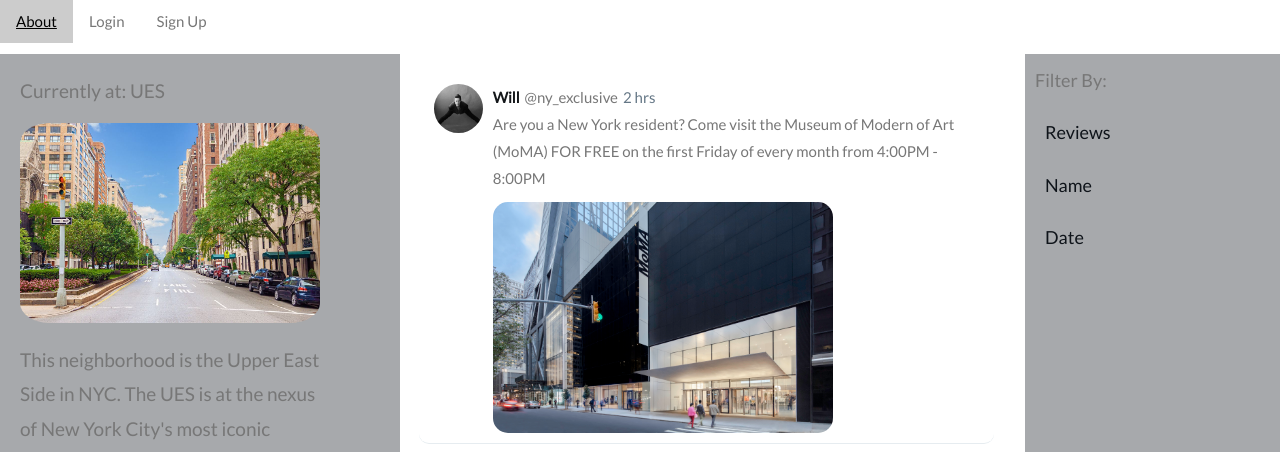
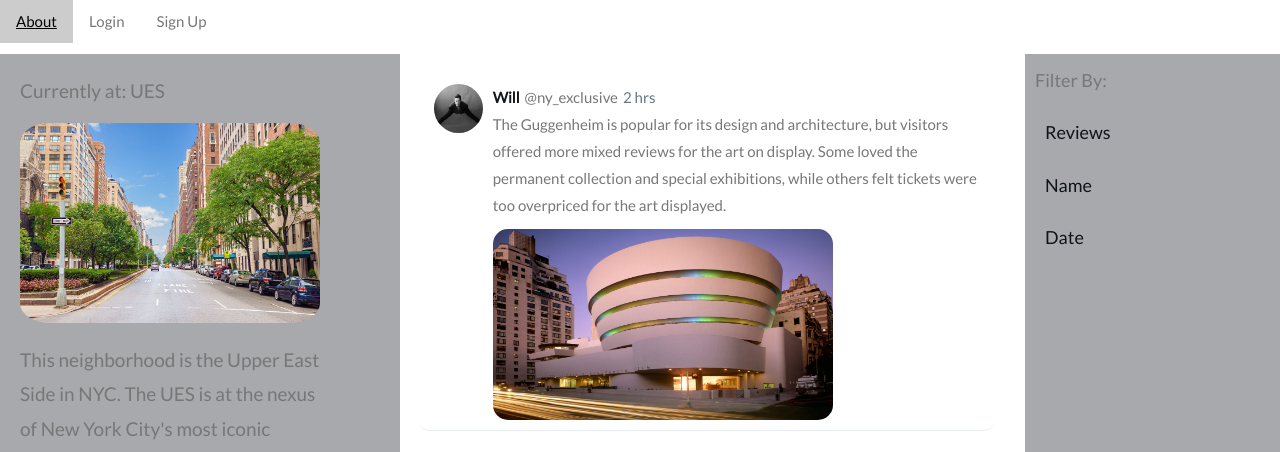
Before and after one commit to emiklap/connectNYC, a Flask app: page /home in a window 1280 px wide; the page is wider, and only the part inside the window is pictured. Shown: the top 452 px of that part. Run offline with Flask 3, Linux system fonts and the light colour scheme; some libraries are stand-ins or nearby versions.

Commit message:
changed first post

```diff
--- a/website/templates/home.html
+++ b/website/templates/home.html
@@ -1,4 +1,4 @@
-{% extends "base.html" %} {% block title %} Changed {% endblock %}
+{% extends "base.html" %} {% block title %} UES {% endblock %}
 
 {% block style %}
 <style>
@@ -139,9 +139,9 @@
                     </div>
                 </div>
                 <div class="user-post__content">
-                    Are you a New York resident? Come visit the Museum of Modern of Art (MoMA) FOR FREE on the first Friday of every month from 4:00PM - 8:00PM
+                    The Guggenheim is popular for its design and architecture, but visitors offered more mixed reviews for the art on display. Some loved the permanent collection and special exhibitions, while others felt tickets were too overpriced for the art displayed.
                 </div>
-                <img class="user-post__image" src="..\static\img\moma.jpg">
+                <img class="user-post__image" src="..\static\img\gugg.jpg">
             </div>
         </div>
         <div class="user-post">
```
Also changed, not shown: website/static/img/gugg.jpg (added), website/static/img/moma.jpg (deleted).
